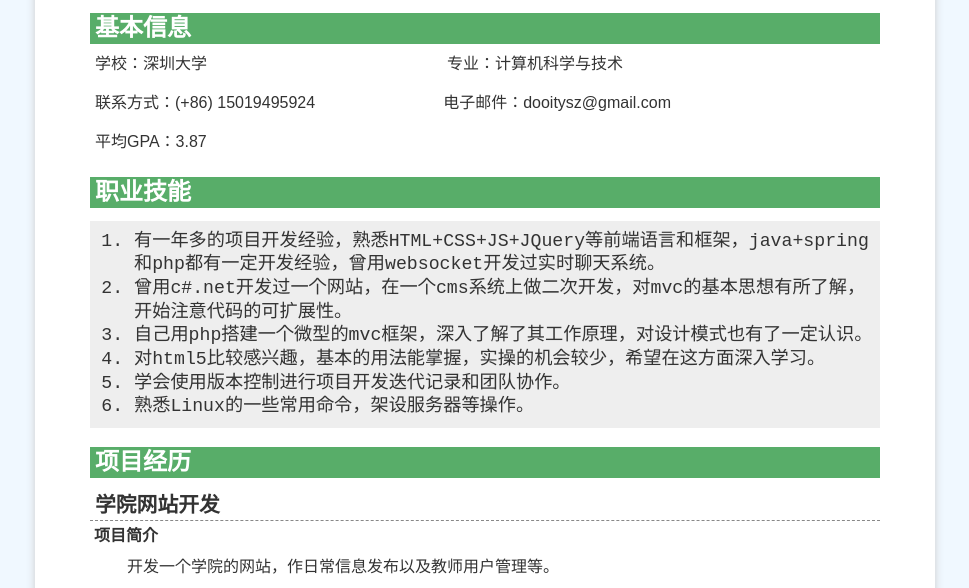
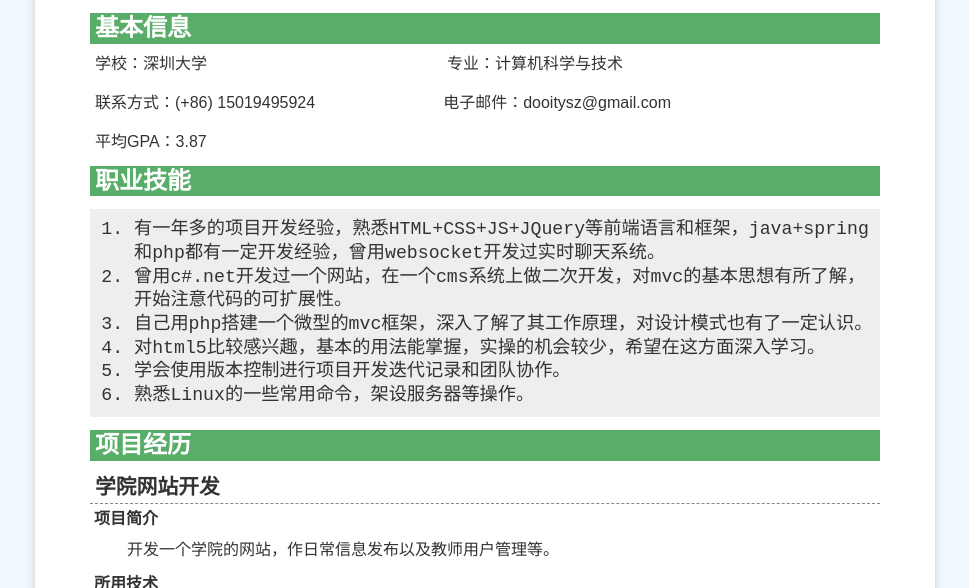
Before and after one commit to doItysz/doItysz.github.io, a plain HTML site: page index.html in a window 1280 px wide. Shown: the part 134-722 px from the top of the page, without its empty margins (155-1124 px from the left). Drawn offline with Linux system fonts and the light colour scheme; files that its build step writes are made by us from their sources.

Commit message:
Update style.css

```diff
--- a/resume/style.css
+++ b/resume/style.css
@@ -168,7 +168,7 @@ body>header h2 {
 	font-weight: bold;
 	color: #fff;
 	padding: 5px;
-	margin: 0.8em 0 5px 0;
+	margin: 0.2em 0 5px 0;
 	background-color: #58ad69;
 }
 
```
